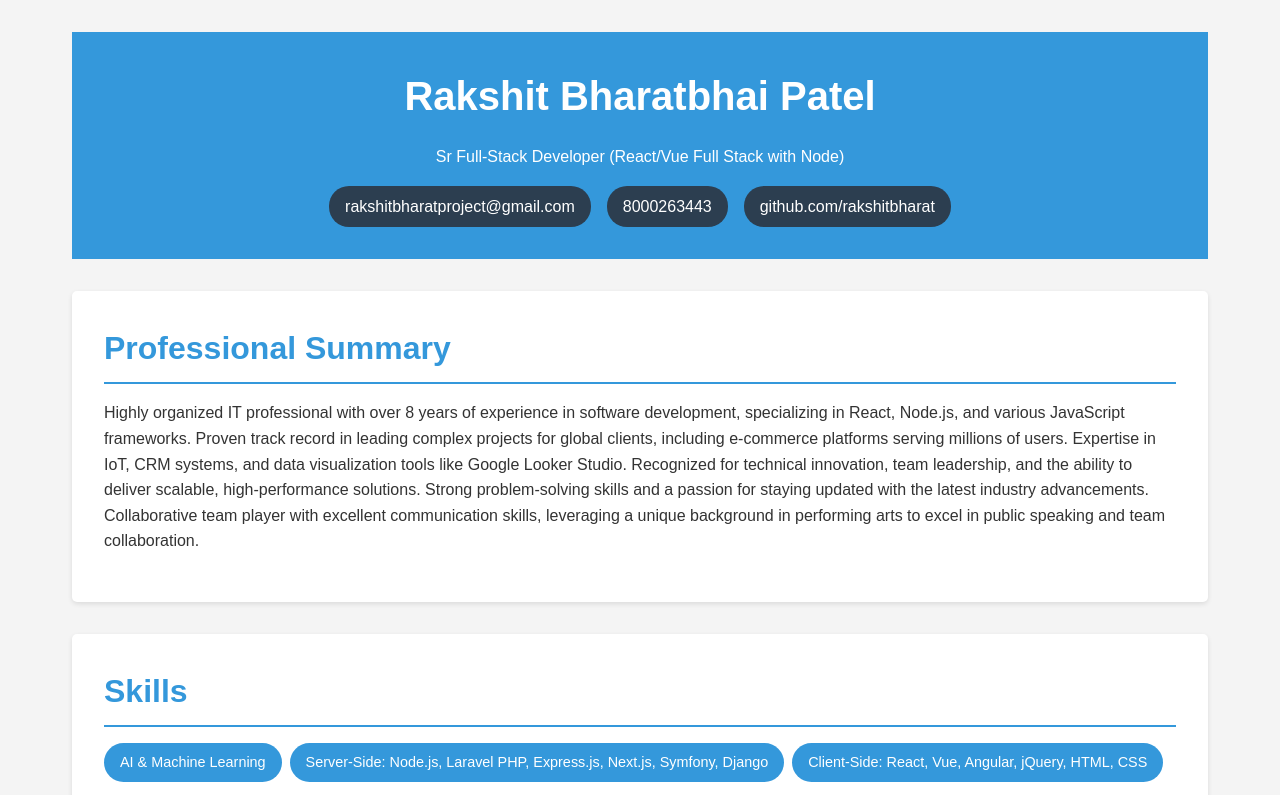
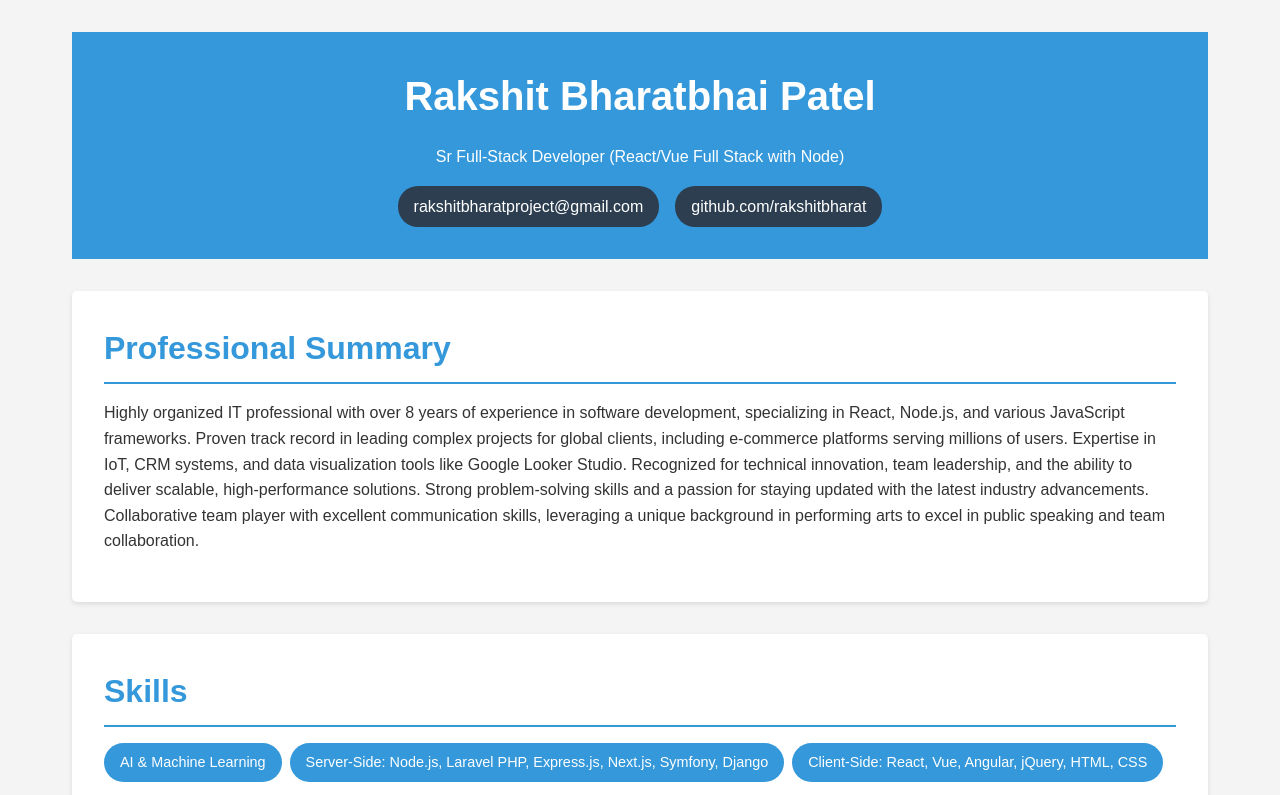
Before and after one commit to rakshitbharat/rakshitbharat, a plain HTML site: page index.html in a window 1280 px wide. Shown: the top 795 px of the page. Drawn offline with Linux system fonts and the light colour scheme.

Commit message:
- formate changes

```diff
--- a/index.html
+++ b/index.html
@@ -173,7 +173,6 @@
                     <p>${personalInfo.role}</p>
                     <div class="contact-info">
                         <span>${personalInfo.email}</span>
-                        <span>${personalInfo.phone}</span>
                         <span>${personalInfo.github}</span>
                     </div>
                 </header>
```
